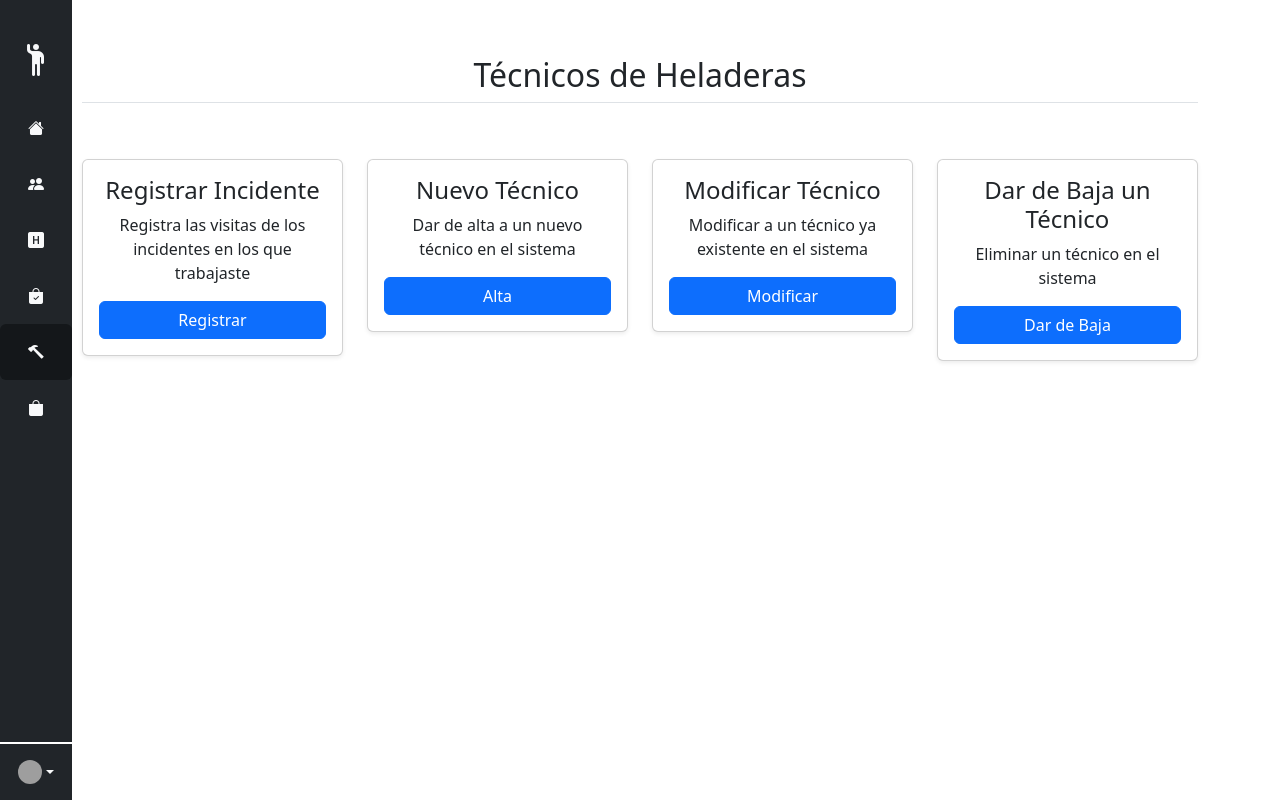
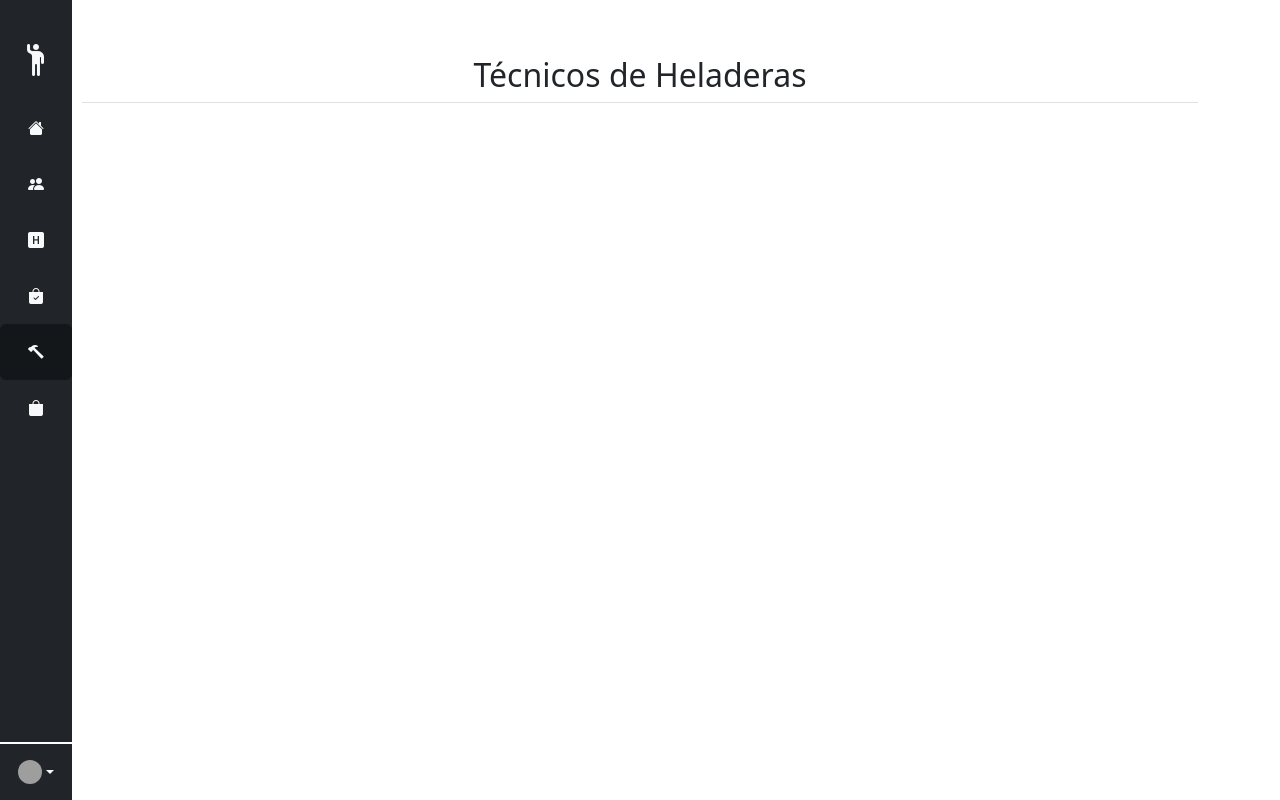
Before and after one commit to GuidoSiverio/tp-fe-dds, a React (Vite) app: page /tecnicos in a window 1280 px wide. Built offline with nearby package versions, Linux system fonts and the light colour scheme; grey boxes are pictures that could not be loaded.

Commit message:
modifico tecnicos
modifico los accesos a los forms

```diff
--- a/src/entities-jsx/Tecnicos.jsx
+++ b/src/entities-jsx/Tecnicos.jsx
@@ -3,7 +3,7 @@ import Sidebar from "./Sidebar";
 import "bootstrap/dist/css/bootstrap.min.css";
 import "bootstrap/dist/js/bootstrap.bundle.min.js";
 
-function Tecnicos() {
+function Tecnicos({ user }) {
   return (
     <div className="Tecnicos d-flex">
       <Sidebar />
@@ -12,7 +12,8 @@ function Tecnicos() {
         <h2 className="pb-2 border-bottom">Técnicos de Heladeras</h2>
 
         <div className="row g-4 py-5 row-cols-1 row-cols-md-2 row-cols-lg-4">
-          {/* Registrar Incidente */}
+          {/* Registrar Incidente (Visible para ADMIN y TECNICO) */}
+          {(user?.rol === "ADMIN" || user?.rol === "TECNICO") && (
             <div className="col">
               <div className="card shadow-sm p-3 text-center">
                 <h3 className="fs-4">Registrar Incidente</h3>
@@ -27,7 +28,11 @@ function Tecnicos() {
                 </a>
               </div>
             </div>
+          )}
 
+          {/* Solo visible para administradores */}
+          {user?.rol === "ADMIN" && (
+            <>
               {/* Nuevo Técnico */}
               <div className="col">
                 <div className="card shadow-sm p-3 text-center">
@@ -63,6 +68,8 @@ function Tecnicos() {
                   </a>
                 </div>
               </div>
+            </>
+          )}
         </div>
       </div>
     </div>
```
Lines whose indentation alone changed are shown as unchanged.
